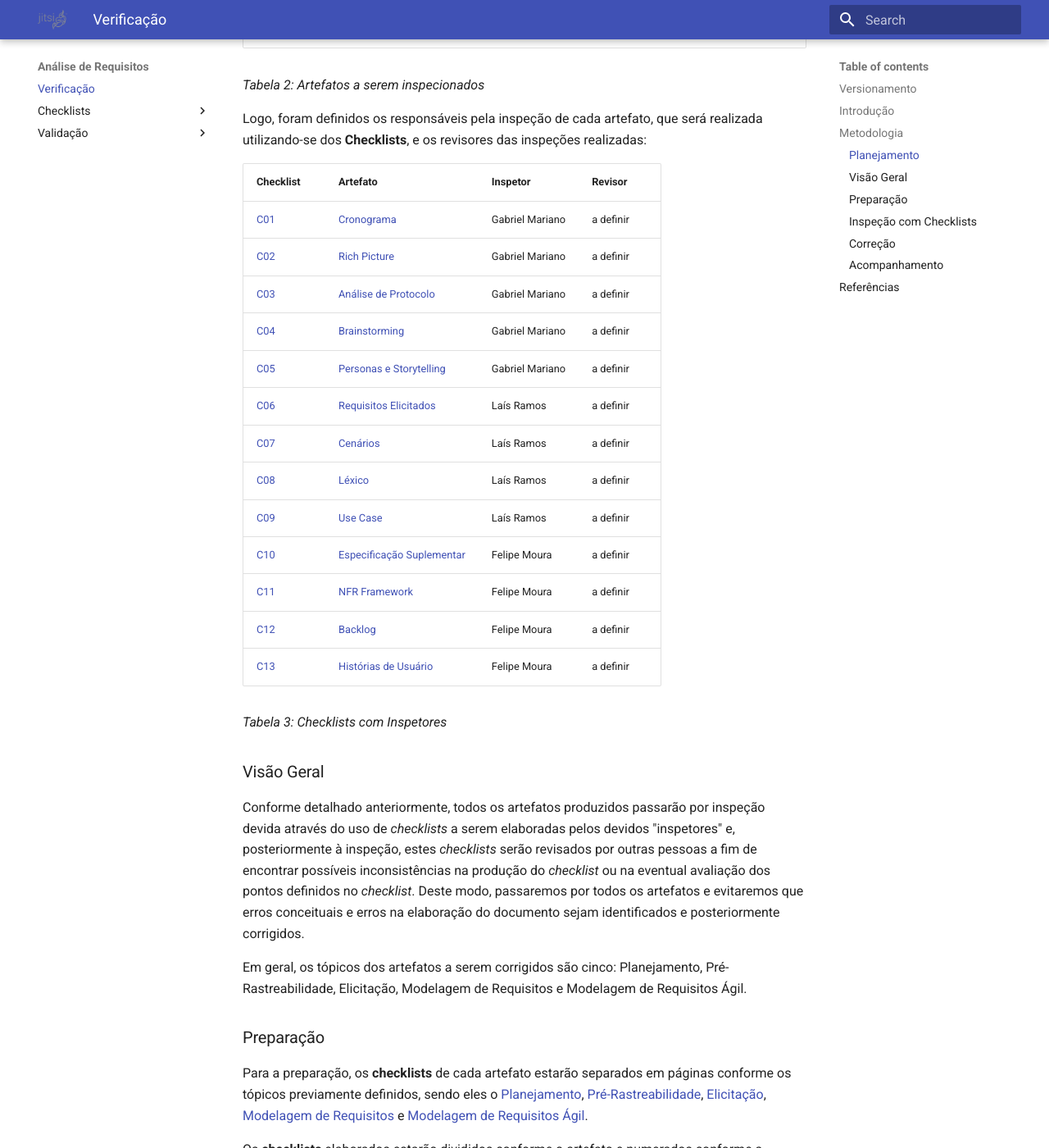
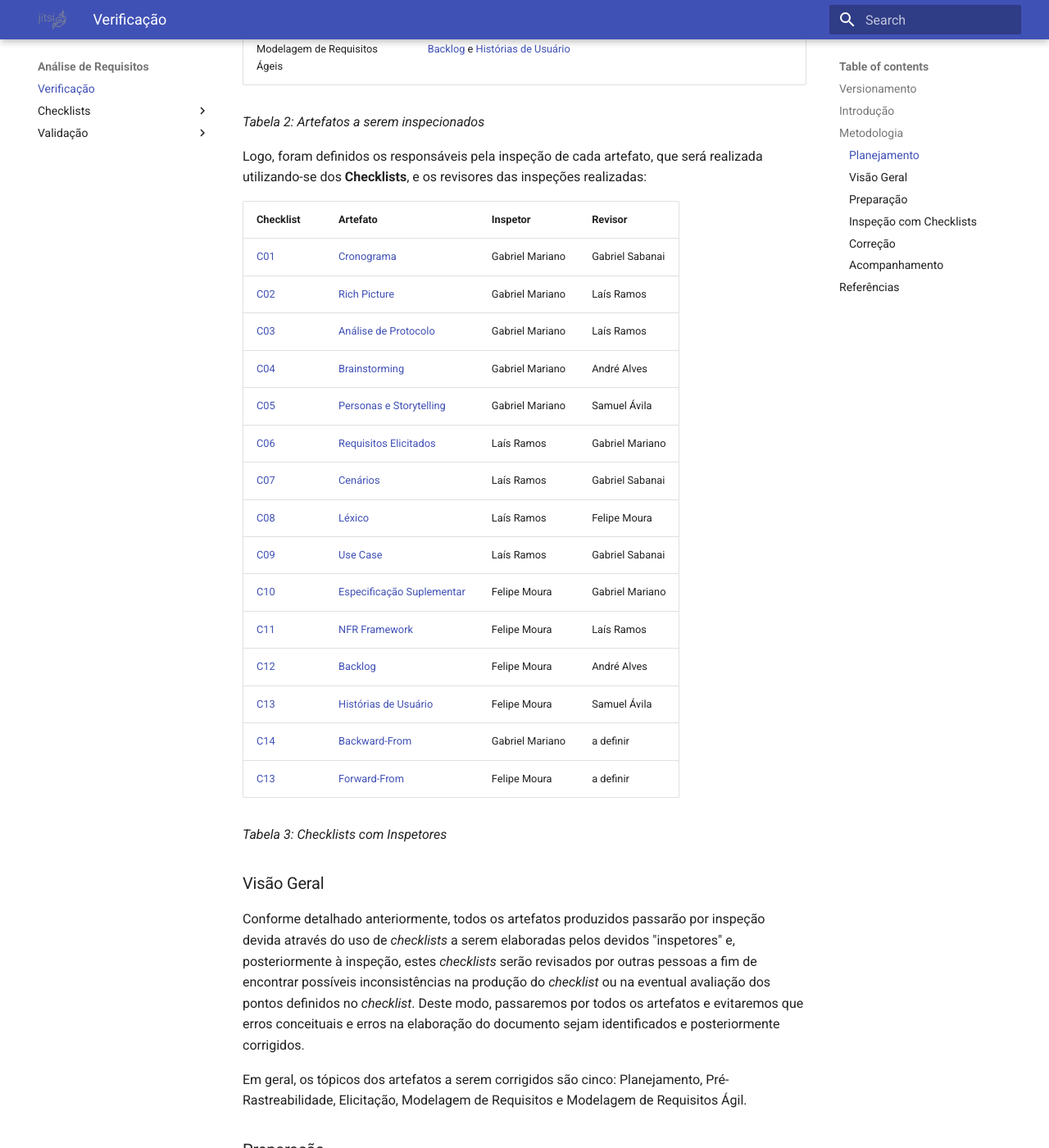
Before and after one commit to gabrielm2q/2022.1-Jitsi-Meet, an MkDocs documentation site: the page built from docs/analiseDeRequisitos/verificacao.md, in a window 1280 px wide and 1400 px high, scrolled down 1628 px. Shown: the whole window at 82% size. Built offline with MkDocs 1.6.1 and Material for MkDocs 9.7.7, drawn with Linux system fonts in a browser that asks for light colours; some of the changed text lies outside the part shown.

Commit message:
:sparkles: adicionando pos rastreabilidade

```diff
--- a/docs/analiseDeRequisitos/verificacao.md
+++ b/docs/analiseDeRequisitos/verificacao.md
@@ -8,6 +8,7 @@
 | 1.1    | 16/08 | Introdução, Metodologia e Planejamento | Gabriel Mariano |
 | 1.2    | 16/08 | Visão Geral, Preparação, Inspeção, Correção, Acompanhamento e Referências | Gabriel Mariano |
 | 1.3    | 16/08 | Revisão | Gabriel Sabanai |
+| 1.4    | 08/09 | Adição dos Revisores | Gabriel Mariano |
 
 
 _Tabela 1: Versionamento_
@@ -46,19 +47,21 @@ Logo, foram definidos os responsáveis pela inspeção de cada artefato, que ser
 
 |  Checklist  |  Artefato  |  Inspetor  |  Revisor  |
 |-------------|------------|------------|-----------|
-| [C01](./checklists/cronograma_cl.md) | [Cronograma](../planejamento/cronograma.md) | Gabriel Mariano | a definir |
-| [C02](./checklists/pre_rastreabilidade_cl.md) | [Rich Picture](../preRastreabilidade/richPicture.md) | Gabriel Mariano | a definir |
-| [C03](./checklists/elicitacao_cl.md) | [Análise de Protocolo](../elicitacao/analiseProtocolo.md) | Gabriel Mariano | a definir |
-| [C04](./checklists/elicitacao_cl.md) | [Brainstorming](../elicitacao/brainstorming.md) | Gabriel Mariano | a definir |
-| [C05](./checklists/elicitacao_cl.md) | [Personas e Storytelling](../elicitacao/personas.md) | Gabriel Mariano | a definir |
-| [C06](./checklists/elicitacao_cl.md) | [Requisitos Elicitados](../elicitacao/requisitoselicitados.md) | Laís Ramos | a definir |
-| [C07](./checklists/modelagem_cl.md) | [Cenários](../modelagem/cenarios.md) | Laís Ramos | a definir |
-| [C08](./checklists/modelagem_cl.md) | [Léxico](../modelagem/lexico.md) | Laís Ramos | a definir |
-| [C09](./checklists/modelagem_cl.md) | [Use Case](../modelagem/useCase.md) | Laís Ramos | a definir |
-| [C10](./checklists/modelagem_cl.md) | [Especificação Suplementar](../modelagem/especificacaoSuplementar.md) | Felipe Moura | a definir |
-| [C11](./checklists/modelagem_cl.md) | [NFR Framework](../modelagem/nfr.md) | Felipe Moura | a definir |
-| [C12](./checklists/modelagem_agil_cl.md) | [Backlog](../modelagem/agil/backlog.md) | Felipe Moura | a definir |
-| [C13](./checklists/modelagem_agil_cl.md) | [Histórias de Usuário](../modelagem/agil/historiasDeUsuario.md) | Felipe Moura | a definir |
+| [C01](./checklists/cronograma_cl.md) | [Cronograma](../planejamento/cronograma.md) | Gabriel Mariano | Gabriel Sabanai |
+| [C02](./checklists/pre_rastreabilidade_cl.md) | [Rich Picture](../preRastreabilidade/richPicture.md) | Gabriel Mariano | Laís Ramos |
+| [C03](./checklists/elicitacao_cl.md) | [Análise de Protocolo](../elicitacao/analiseProtocolo.md) | Gabriel Mariano | Laís Ramos |
+| [C04](./checklists/elicitacao_cl.md) | [Brainstorming](../elicitacao/brainstorming.md) | Gabriel Mariano | André Alves |
+| [C05](./checklists/elicitacao_cl.md) | [Personas e Storytelling](../elicitacao/personas.md) | Gabriel Mariano | Samuel Ávila |
+| [C06](./checklists/elicitacao_cl.md) | [Requisitos Elicitados](../elicitacao/requisitoselicitados.md) | Laís Ramos | Gabriel Mariano |
+| [C07](./checklists/modelagem_cl.md) | [Cenários](../modelagem/cenarios.md) | Laís Ramos | Gabriel Sabanai |
+| [C08](./checklists/modelagem_cl.md) | [Léxico](../modelagem/lexico.md) | Laís Ramos | Felipe Moura |
+| [C09](./checklists/modelagem_cl.md) | [Use Case](../modelagem/useCase.md) | Laís Ramos | Gabriel Sabanai |
+| [C10](./checklists/modelagem_cl.md) | [Especificação Suplementar](../modelagem/especificacaoSuplementar.md) | Felipe Moura | Gabriel Mariano |
+| [C11](./checklists/modelagem_cl.md) | [NFR Framework](../modelagem/nfr.md) | Felipe Moura | Laís Ramos |
+| [C12](./checklists/modelagem_agil_cl.md) | [Backlog](../modelagem/agil/backlog.md) | Felipe Moura | André Alves |
+| [C13](./checklists/modelagem_agil_cl.md) | [Histórias de Usuário](../modelagem/agil/historiasDeUsuario.md) | Felipe Moura | Samuel Ávila |
+| [C14](./checklists/pos_rastreabilidade_cl.md) | [Backward-From](../posRastreabilidade/backwardFrom.md) | Gabriel Mariano | a definir |
+| [C13](./checklists/pos_rastreabilidade_cl.md) | [Forward-From](../posRastreabilidade/forwardFrom.md) | Felipe Moura | a definir |
 
 _Tabela 3: Checklists com Inspetores_
 
--- a/mkdocs.yml
+++ b/mkdocs.yml
@@ -47,6 +47,7 @@ nav:
             - Elicitação: ./analiseDeRequisitos/checklists/elicitacao_cl.md
             - Modelagem de Requisitos: ./analiseDeRequisitos/checklists/modelagem_cl.md
             - Modelagem de Requisitos Ágil: ./analiseDeRequisitos/checklists/modelagem_agil_cl.md
+            - Pós-Rastreabilidade: ./analiseDeRequisitos/checklists/pos_rastreabilidade_cl.md
         - Validação:
             - Validação Informal: ./analiseDeRequisitos/validacao/validacao-informal.md
             - Protótipo: ./analiseDeRequisitos/validacao/prototipo.md
```
Also changed, not shown: docs/analiseDeRequisitos/checklists/elicitacao_cl.md (+2 -0 lines), docs/analiseDeRequisitos/checklists/pos_rastreabilidade_cl.md (added, +42 -0 lines).
